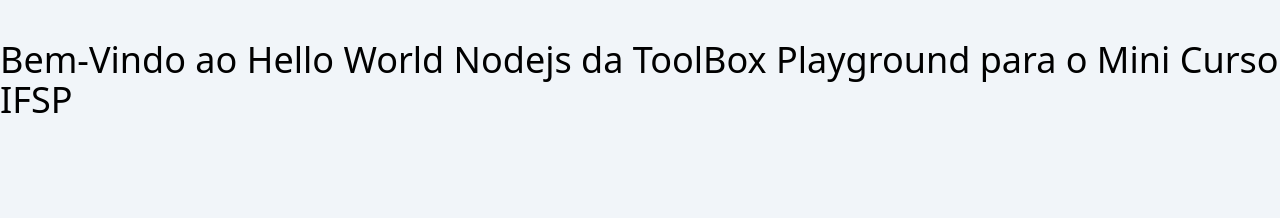
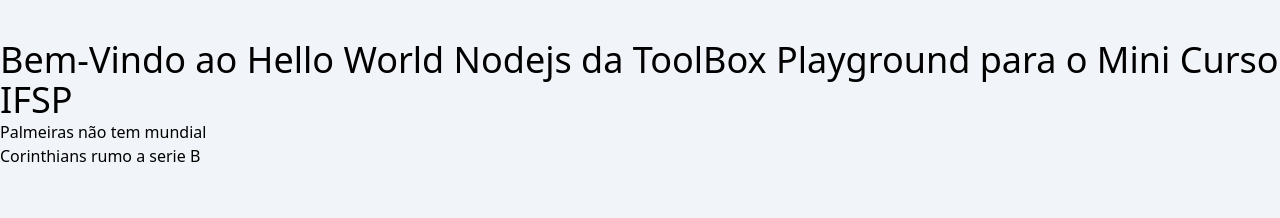
Before and after one commit to toolbox-playground/Mini-Curso-IFSP, a website: page nodejs/index.html in a window 1280 px wide. Shown: the top 218 px of the page. Drawn offline with nearby package versions, Linux system fonts and the light colour scheme.

Commit message:
modificado arquivo index.html

```diff
--- a/nodejs/index.html
+++ b/nodejs/index.html
@@ -37,6 +37,8 @@
             <h1 class="text-bold text-4xl">
                 Bem-Vindo ao Hello World Nodejs da ToolBox Playground para o Mini Curso IFSP
             </h1>
+            <p>Palmeiras não tem mundial</p>
+            <p>Corinthians rumo a serie B</p>
         </div>
         <div class="max-w-sm m-auto mt-20">
             <!-- Imagem com classe de animação -->
```
